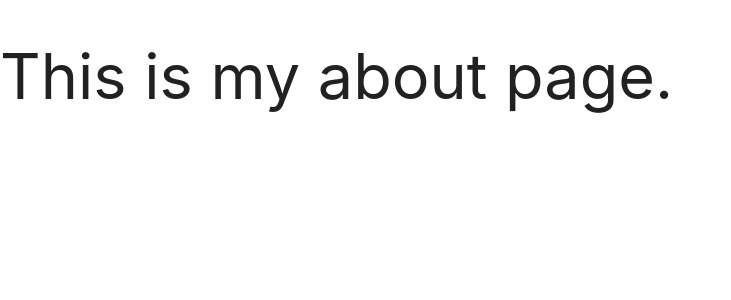
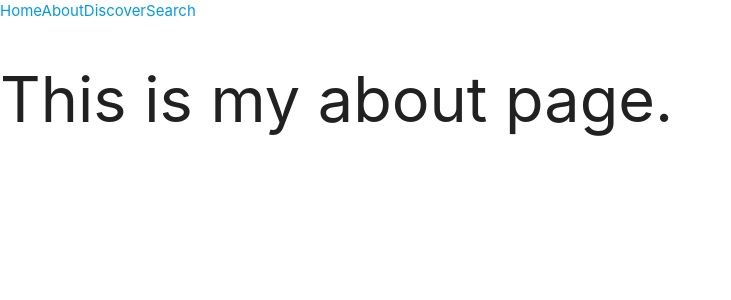
Before and after one commit to rajdeep24/employee-directory-react, a React (Create React App) app: page / in a window 1280 px wide. Shown: the top 300 px of the page, without its empty margins (0-731 px from the left). Built offline with nearby package versions, Linux system fonts and the light colour scheme.

Commit message:
Updated the Navbar.jsx component to add the respective links to the pages - home, about, discover, and search.

```diff
--- a/src/App.js
+++ b/src/App.js
@@ -2,11 +2,13 @@
 import About from "./containers/About/About";
 import Discover from "./containers/Discover/Discover";
 import Search from "./containers/Search/Search";
+import Navbar from "./components/Navbar/Navbar";
 
 function App() {
 	return (
 		<>
 			<Router>
+				<Navbar />
 				<Switch>
 					<Route exact path="/" component={About} />
 					<Route exact path="/discover" component={Discover} />
--- a/src/components/Navbar/Navbar.jsx
+++ b/src/components/Navbar/Navbar.jsx
@@ -0,0 +1,15 @@
+import React from "react";
+import { Link } from "react-router-dom";
+
+const Navbar = () => {
+	return (
+		<div>
+			<Link to="/">Home</Link>
+			<Link to="/about">About</Link>
+			<Link to="/discover">Discover</Link>
+			<Link to="/search">Search</Link>
+		</div>
+	);
+};
+
+export default Navbar;
```
